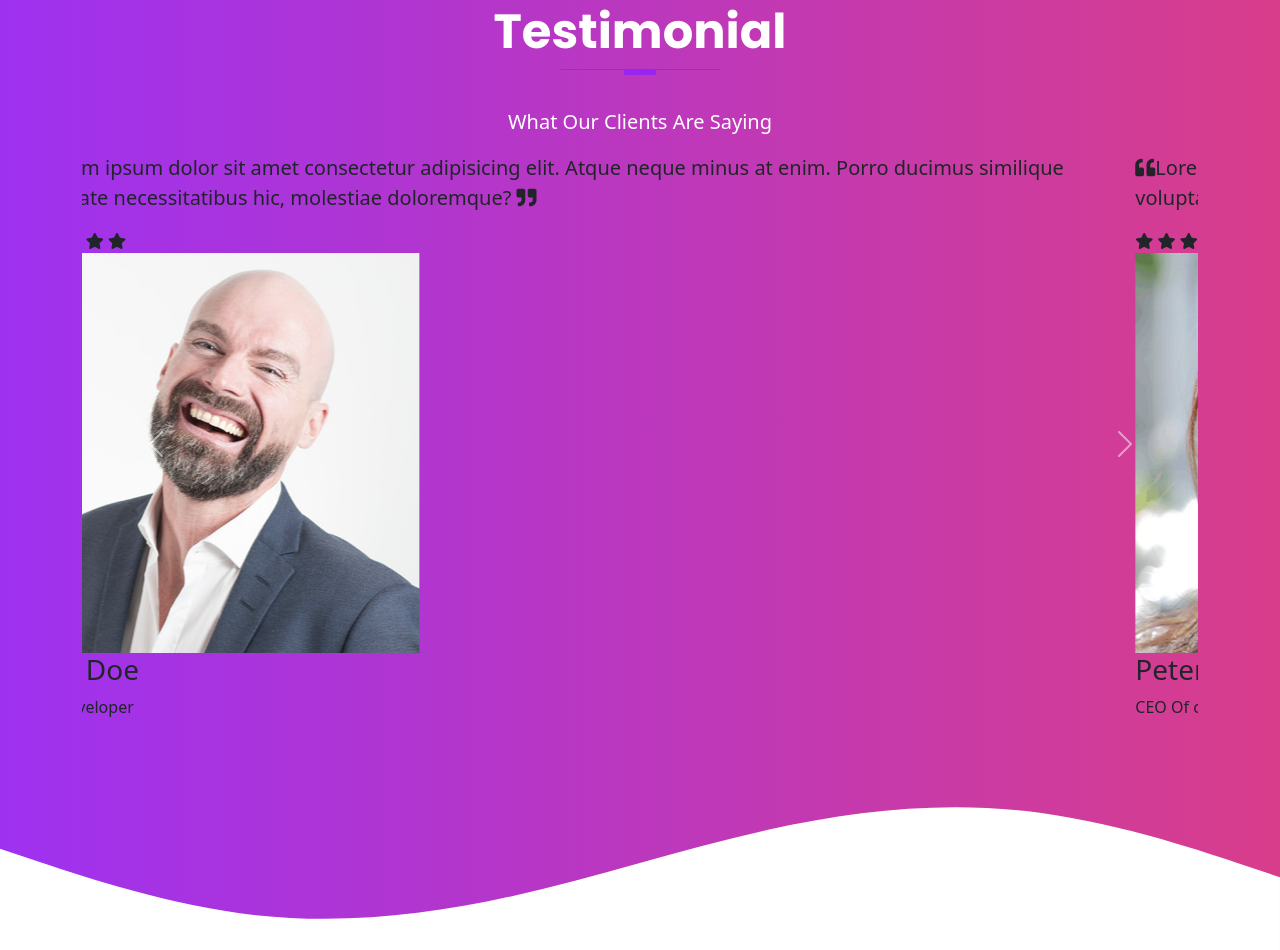
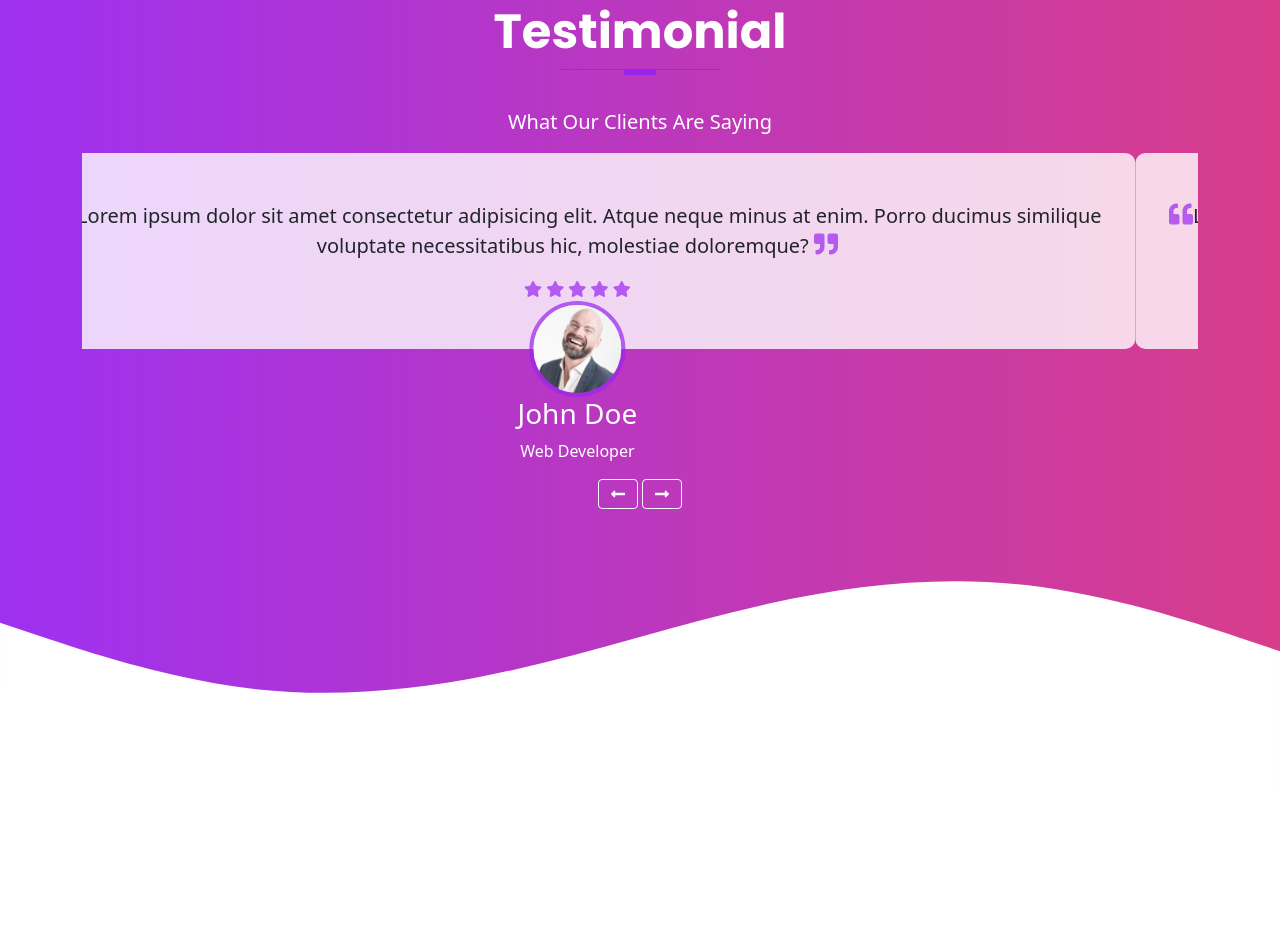
Before and after one commit to jonytalukdar/Bootstrap5_sass, a website: page index.html in a window 1280 px wide. Shown: the part 3556-4506 px from the top of the page. After the commit the page ends 4349 px from the top, so only its background shows below. Drawn offline with nearby package versions, Linux system fonts and the light colour scheme.

Commit message:
completed carousel section

```diff
--- a/index.html
+++ b/index.html
@@ -377,7 +377,7 @@
                   <img
                     src="./images/testimonials/client-1.jpg"
                     alt=""
-                    class="img-fluid"
+                    class="img-fluid rounded-circle"
                   />
                 </div>
                 <!-- clients name and roll -->
@@ -410,7 +410,7 @@
                   <img
                     src="./images/testimonials/client-2.jpg"
                     alt=""
-                    class="img-fluid"
+                    class="img-fluid rounded-circle"
                   />
                 </div>
                 <!-- clients name and roll -->
@@ -443,7 +443,7 @@
                   <img
                     src="./images/testimonials/client-1.jpg"
                     alt=""
-                    class="img-fluid"
+                    class="img-fluid rounded-circle"
                   />
                 </div>
                 <!-- clients name and roll -->
@@ -476,7 +476,7 @@
                   <img
                     src="./images/testimonials/client-4.jpg"
                     alt=""
-                    class="img-fluid"
+                    class="img-fluid rounded-circle"
                   />
                 </div>
                 <!-- clients name and roll -->
@@ -509,7 +509,7 @@
                   <img
                     src="./images/testimonials/client-5.jpg"
                     alt=""
-                    class="img-fluid"
+                    class="img-fluid rounded-circle"
                   />
                 </div>
                 <!-- clients name and roll -->
@@ -519,30 +519,20 @@
                 </div>
               </div>
             </div>
+            <div class="text-center">
               <button
-              class="carousel-control-prev"
+                class="btn btn-outline-light fas fa-long-arrow-alt-left"
                 type="button"
                 data-bs-target="#carouselExampleCaptions"
                 data-bs-slide="prev"
-            >
-              <span
-                class="carousel-control-prev-icon"
-                aria-hidden="true"
-              ></span>
-              <span class="visually-hidden">Previous</span>
-            </button>
+              ></button>
               <button
-              class="carousel-control-next"
+                class="btn btn-outline-light fas fa-long-arrow-alt-right"
                 type="button"
                 data-bs-target="#carouselExampleCaptions"
                 data-bs-slide="next"
-            >
-              <span
-                class="carousel-control-next-icon"
-                aria-hidden="true"
-              ></span>
-              <span class="visually-hidden">Next</span>
-            </button>
+              ></button>
+            </div>
           </div>
         </div>
       </div>
--- a/scss/sections/_testimonial.scss
+++ b/scss/sections/_testimonial.scss
@@ -5,4 +5,52 @@
   position: relative;
   padding: 0;
   @include gradient;
+
+  &__card {
+    background-color: rgba($white, 0.8);
+    padding: 3rem 1.25rem;
+    border-radius: 0.625rem;
+    text-align: center;
+    height: auto;
+
+    i {
+      font-size: 1.5rem;
+      color: rgba($primary, 0.7);
+    }
+
+    .ratings {
+      i {
+        font-size: 1rem;
+        color: rgba($primary, 0.7);
+      }
+    }
+  }
+
+  &__picture {
+    width: 6rem;
+    height: 6rem;
+    position: absolute;
+    left: 50%;
+    transform: translate(-50%, -50%);
+
+    img {
+      border: 0.25rem solid rgba($primary, 0.7);
+    }
+  }
+
+  &__name {
+    padding-top: 3rem;
+    text-align: center;
+    color: white;
+    font-weight: 500;
+    h3 {
+      text-transform: capitalize;
+      margin-top: 0;
+    }
+
+    p {
+      padding-top: 0;
+      text-transform: capitalize;
+    }
+  }
 }
```
Also changed, not shown: assets/css/style.css, 1 other file. Lines whose indentation alone changed are shown as unchanged.
